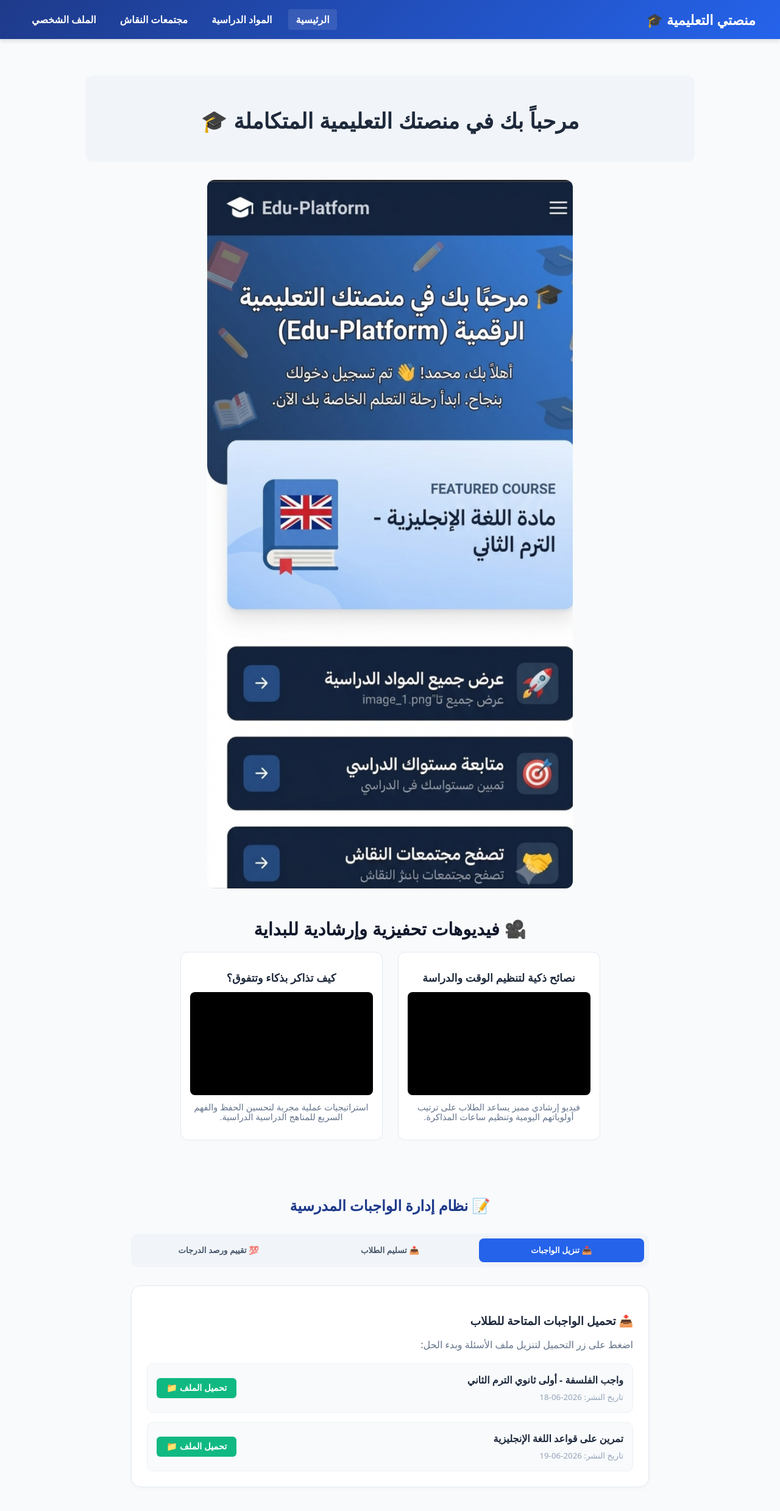
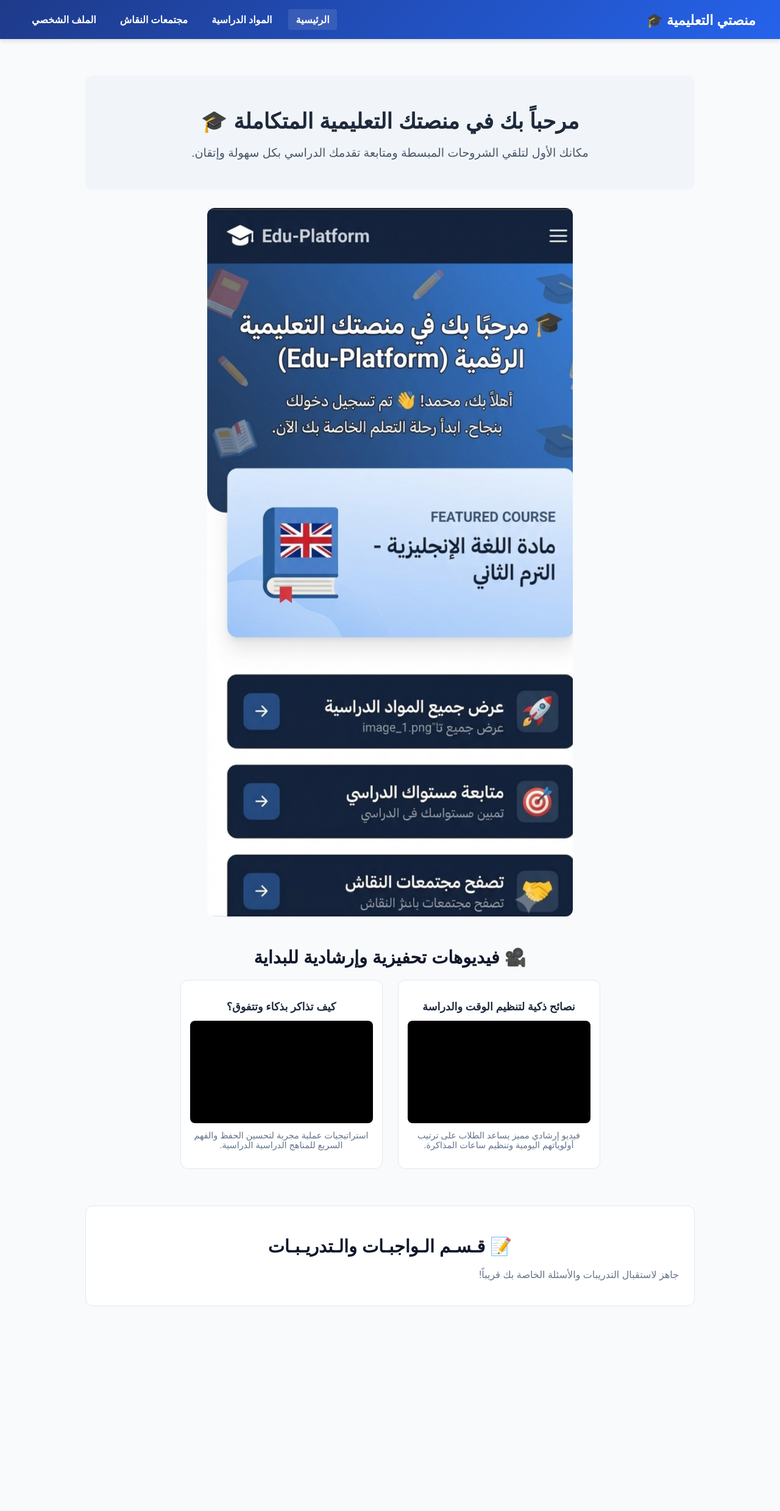
Before and after one commit to Mohanad20100/edu-platform, a React (Vite) app: page / in a window 1280 px wide. Shown: the top 2478 px of the page at 61% size. After the commit the page ends 2202 px from the top, so only its background shows below. Built offline with nearby package versions, Linux system fonts and the light colour scheme; grey boxes are pictures that could not be loaded.

Commit message:
Update Home.jsx

```diff
--- a/src/pages/Home.jsx
+++ b/src/pages/Home.jsx
@@ -1,8 +1,8 @@
 import React from 'react';
 import projectCapture from '../assets/project-capture.png';
-import Assignments from './Assignments';
 
 export default function Home() {
+  // روابط فيديوهات يوتيوب التعليمية الرسمية (عربية وشغالة تمام)
   const videoData = [
     {
       id: 1,
@@ -21,16 +21,22 @@ export default function Home() {
   return (
     <div style={{ maxWidth: '1000px', margin: '0 auto', padding: '20px', direction: 'rtl', fontFamily: 'Arial, sans-serif' }}>
 
+      {/* 1. قسم الترحيب الرئيسي */}
       <div style={{ background: '#f1f5f9', padding: '30px', borderRadius: '12px', textAlign: 'center', marginBottom: '30px' }}>
         <h1 style={{ fontSize: '2.2rem', color: '#1e293b', marginBottom: '15px' }}>
           مرحباً بك في منصتك التعليمية المتكاملة 🎓
         </h1>
+        <p style={{ color: '#475569', fontSize: '1.2rem' }}>
+          مكانك الأول لتلقي الشروحات المبسطة ومتابعة تقدمك الدراسي بكل سهولة وإتقان.
+        </p>
       </div>
 
+      {/* 2. عرض الصورة الترحيبية */}
       <div style={{ display: 'flex', justifyContent: 'center', marginBottom: '40px' }}>
         <img src={projectCapture} alt="معاينة" style={{ width: '100%', maxWidth: '600px', borderRadius: '12px' }} />
       </div>
 
+      {/* 3. قسم الفيديوهات التعليمية */}
       <div style={{ marginTop: '50px', textAlign: 'center' }}>
         <h2 style={{ fontSize: '1.8rem', color: '#0f172a', marginBottom: '20px' }}>
           🎥 فيديوهات تحفيزية وإرشادية للبداية
@@ -56,8 +62,12 @@ export default function Home() {
         </div>
       </div>
 
-      <div style={{ marginTop: '50px' }}>
-        <Assignments />
+      {/* 4. قسم الواجبات المدمج داخلياً لمنع الأخطاء */}
+      <div style={{ marginTop: '60px', background: '#fff', padding: '25px', borderRadius: '12px', border: '1px solid #e2e8f0' }}>
+        <h2 style={{ fontSize: '1.8rem', color: '#0f172a', marginBottom: '20px', textAlign: 'center' }}>
+          📝 قـسـم الـواجبـات والـتدريـبـات
+        </h2>
+        <p style={{ textDecoration: 'center', color: '#64748b' }}>جاهز لاستقبال التدريبات والأسئلة الخاصة بك قريباً!</p>
       </div>
 
     </div>
```
